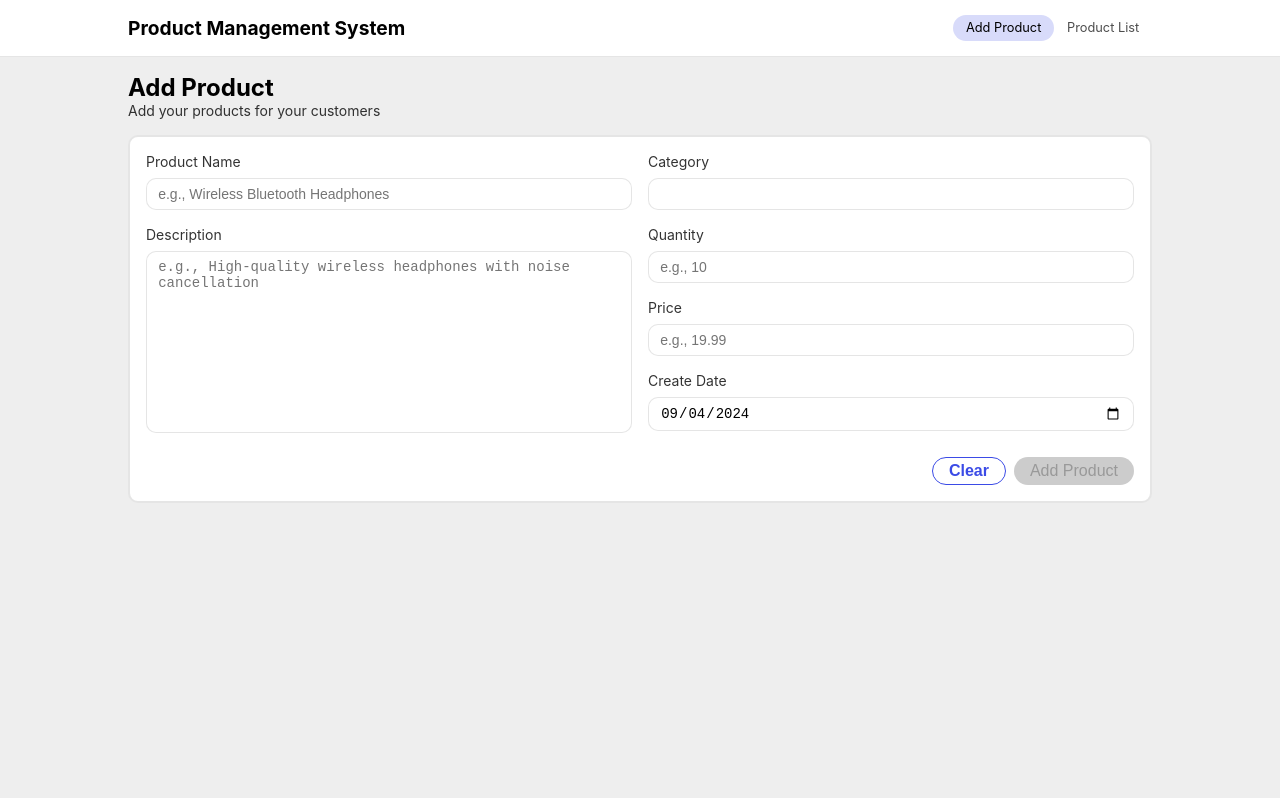
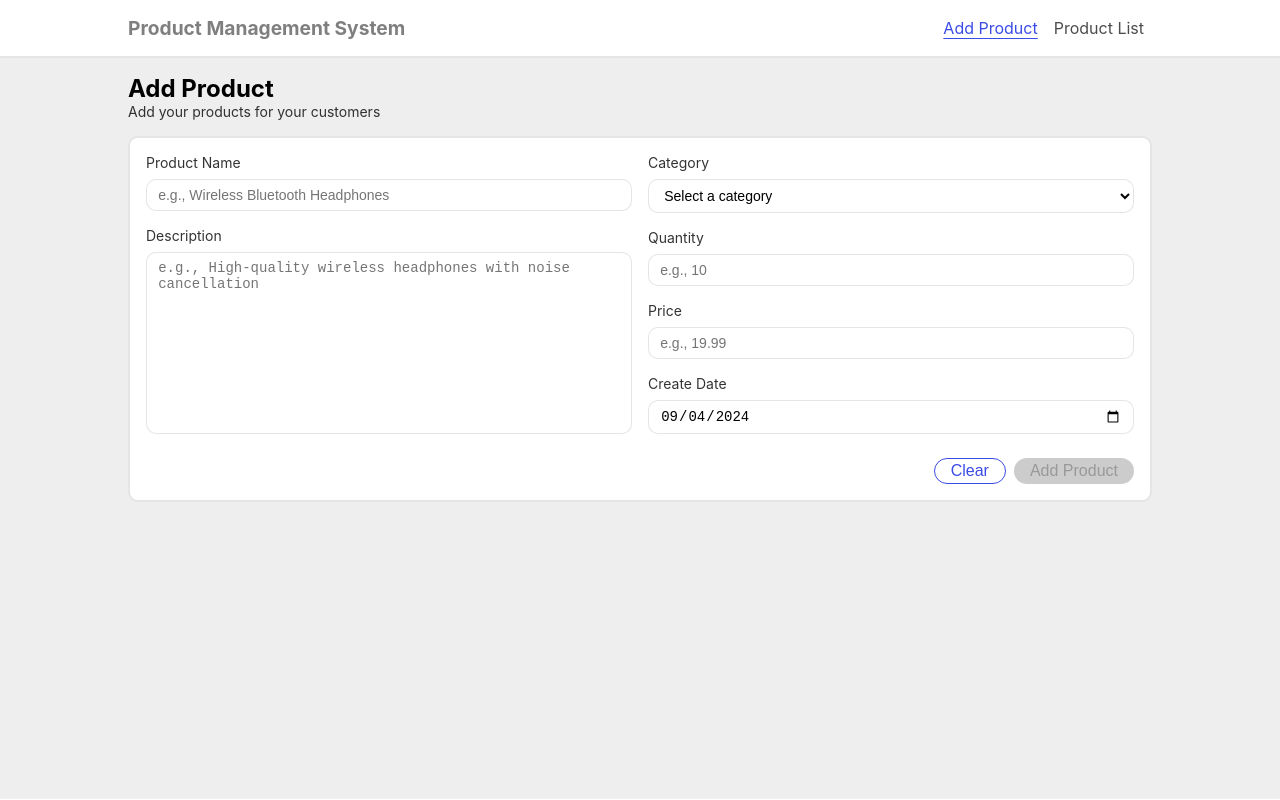
Before and after one commit to Salf1-Sabit/product-management-system, an Angular app: page / in a window 1280 px wide. Built offline with nearby package versions, Linux system fonts and the light colour scheme.

Commit message:
create toast message component

```diff
--- a/src/app/features/product/add-product/add-product.component.html
+++ b/src/app/features/product/add-product/add-product.component.html
@@ -29,7 +29,7 @@
               class="form-input-error"
             >
               <small *ngIf="f.name.errors?.['required']"
-                >Name is required.</small
+                >Product name is required.</small
               >
             </div>
           </div>
@@ -51,7 +51,7 @@
               class="form-input-error"
             >
               <small *ngIf="f.description.errors?.['required']"
-                >Description is required.</small
+                >Product description is required.</small
               >
             </div>
           </div>
@@ -61,7 +61,33 @@
           <div>
             <div class="label-input-container">
               <label class="form-label" for="category">Category</label>
-              <input class="form-input" type="text" id="category" />
+
+              <select
+                name="category"
+                id="category"
+                class="form-input category-select"
+                formControlName="category"
+              >
+                <option value="" disabled selected>Select a category</option>
+                <option value="Electronics">Electronics</option>
+                <option value="Home Decor">Home Decor</option>
+                <option value="Fashion">Apparel</option>
+                <option value="Beauty Products">Beauty Products</option>
+                <option value="Books">Books</option>
+                <option value="Sports">Sports</option>
+                <option value="Toys">Toys</option>
+                <option value="Automotive">Automotive</option>
+                <option value="Health">Health</option>
+              </select>
+            </div>
+
+            <div
+              *ngIf="f.category.invalid && f.category.touched"
+              class="form-input-error"
+            >
+              <small *ngIf="f.category.errors?.['required']"
+                >Product category is required.</small
+              >
             </div>
           </div>
 
@@ -149,4 +175,6 @@
       </div>
     </form>
   </main>
+
+  <app-toast #toast></app-toast>
 </section>
--- a/src/app/features/product/add-product/add-product.component.ts
+++ b/src/app/features/product/add-product/add-product.component.ts
@@ -1,4 +1,4 @@
-import { Component } from '@angular/core';
+import { Component, ViewChild } from '@angular/core';
 import {
   FormGroup,
   FormControl,
@@ -10,18 +10,22 @@ import { NgIf, NgFor } from '@angular/common';
 import { ProductService } from '../../../shared/services/product.service';
 import { Product } from '../../../shared/models/Product';
 
+import { ToastComponent } from '../../../shared/components/toast/toast.component';
+
 @Component({
   selector: 'app-add-product',
   standalone: true,
-  imports: [NgIf, NgFor, ReactiveFormsModule],
+  imports: [NgIf, NgFor, ReactiveFormsModule, ToastComponent],
   templateUrl: './add-product.component.html',
   styleUrl: './add-product.component.css',
 })
 export class AddProductComponent {
+  @ViewChild('toast') toast!: ToastComponent;
+
   productForm = new FormGroup({
     name: new FormControl('', [Validators.required]),
     description: new FormControl('', [Validators.required]),
-    category: new FormControl(''),
+    category: new FormControl('', [Validators.required]),
     quantity: new FormControl('', [Validators.required, Validators.min(1)]),
     price: new FormControl('', [
       Validators.required,
@@ -52,6 +56,8 @@ export class AddProductComponent {
 
       this.productService.addProduct(newProduct);
       this.productForm.reset();
+
+      this.toast.showToast('Product added successfully!', 'success');
     }
   }
 
--- a/src/app/shared/components/navbar/navbar.component.css
+++ b/src/app/shared/components/navbar/navbar.component.css
@@ -1,7 +1,7 @@
 header {
   background-color: white;
   padding: 1em 0;
-  border-bottom: 1px solid rgba(0, 0, 0, 0.1);
+  border-bottom: 2px solid rgba(0, 0, 0, 0.1);
 }
 
 nav {
@@ -12,6 +12,7 @@ nav {
 
 .brand-logo {
   font-size: 0.9rem;
+  color: rgba(0, 0, 0, 0.5);
 }
 
 .brand-logo.desktop-view {
@@ -23,13 +24,13 @@ ul {
   padding: 0;
   display: flex;
   align-items: center;
-  font-size: 0.6rem;
+  font-size: 0.7rem;
 }
 
 ul li a {
   text-decoration: none;
   color: #000;
-  padding: 0.4em 1em;
+  padding: 0 0.5em;
   border-radius: 50px;
   transition: background-color;
   transition-duration: 300ms;
@@ -37,8 +38,9 @@ ul li a {
 }
 
 .active {
-  background-color: var(--clr-accent-light);
-  color: #000 !important;
+  text-decoration: underline !important;
+  text-underline-offset: 0.25em;
+  color: var(--clr-accent) !important;
 }
 
 @media screen and (min-width: 640px) {
@@ -46,7 +48,7 @@ ul li a {
     font-size: 1rem;
   }
   ul {
-    font-size: 0.7rem;
+    font-size: 0.8rem;
   }
 }
 
@@ -55,7 +57,7 @@ ul li a {
     font-size: 1.2rem;
   }
   ul {
-    font-size: 0.8rem;
+    font-size: 1rem;
   }
   .brand-logo.desktop-view {
     display: block;
--- /dev/null
+++ b/src/app/shared/components/toast/toast.component.css
@@ -0,0 +1,46 @@
+.toast {
+  position: fixed;
+  bottom: 20px;
+  right: 20px;
+  background-color: #333;
+  color: #fff;
+  font-size: 12px;
+  padding: 0.8em;
+  border-radius: 10px;
+  box-shadow: 0px 0px 10px rgba(0, 0, 0, 0.1);
+  opacity: 0;
+  transition: opacity 1s ease-in-out;
+  z-index: 1000;
+}
+
+.toast.show {
+  opacity: 1;
+}
+
+.toast.success {
+  background-color: #4caf50;
+}
+
+.toast.error {
+  background-color: #f44336;
+}
+
+.toast.info {
+  background-color: #2196f3;
+}
+
+.toast.warning {
+  background-color: #ff9800;
+}
+
+@media screen and (min-width: 640px) {
+  .toast {
+    font-size: 14px;
+  }
+}
+
+@media screen and (min-width: 768px) {
+  .toast {
+    font-size: 16px;
+  }
+}
--- /dev/null
+++ b/src/app/shared/components/toast/toast.component.html
@@ -0,0 +1,3 @@
+<div *ngIf="isVisible" class="toast" [ngClass]="getToastClasses()">
+  {{ message }}
+</div>
--- /dev/null
+++ b/src/app/shared/components/toast/toast.component.ts
@@ -0,0 +1,32 @@
+import { NgClass, NgIf } from '@angular/common';
+import { Component, Input } from '@angular/core';
+
+@Component({
+  standalone: true,
+  selector: 'app-toast',
+  templateUrl: './toast.component.html',
+  styleUrls: ['./toast.component.css'],
+  imports: [NgClass, NgIf],
+})
+export class ToastComponent {
+  @Input() message: string = '';
+  @Input() type: 'success' | 'error' | 'info' | 'warning' = 'info';
+  isVisible: boolean = false;
+
+  getToastClasses(): string[] {
+    return [this.type, this.isVisible ? 'show' : ''];
+  }
+
+  showToast(
+    message: string,
+    type: 'success' | 'error' | 'info' | 'warning' = 'info'
+  ) {
+    this.message = message;
+    this.type = type;
+    this.isVisible = true;
+
+    setTimeout(() => {
+      this.isVisible = false;
+    }, 3000);
+  }
+}
--- a/src/styles.css
+++ b/src/styles.css
@@ -72,6 +72,7 @@ button:not(:disabled) {
   padding: 0.5em 0.8em;
   border-radius: 10px;
   outline: none;
+  background-color: #fff;
   border: 1px solid rgba(0, 0, 0, 0.1);
   transition-property: border, background-color;
   transition-duration: 200ms;
@@ -91,7 +92,7 @@ button:not(:disabled) {
 .btn-fill,
 .btn-outlined {
   border: none;
-  padding: 0.25em 1em;
+  padding: 0.175em 1em;
   border-radius: 50px;
   transition-property: background-color, color, border;
   transition-duration: 150ms;
@@ -119,7 +120,6 @@ button:not(:disabled) {
 .btn-outlined {
   background-color: #fff;
   color: var(--clr-accent);
-  font-weight: 600;
   border: 1px solid var(--clr-accent);
 }
 
```
Also changed, not shown: 1 other file (tests, documents, lock files or other folders).
